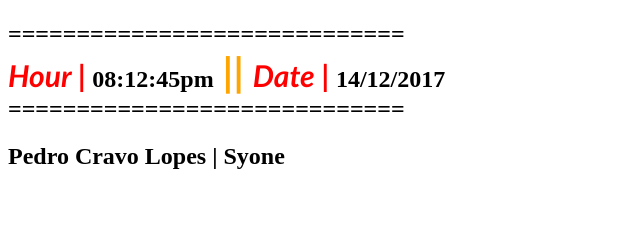
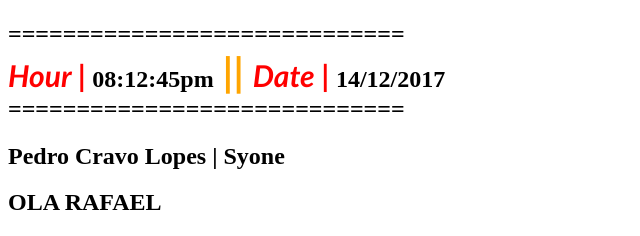
Before and after one commit to pedroclopessyone/tests, a PHP site: page / in a window 1280 px wide. Shown: the part 693-929 px from the top of the page, without its empty margins (0-640 px from the left). Before the commit the page ends 862 px from the top, so only its background shows below. Run offline with PHP 8.4, Linux system fonts and the light colour scheme.

Commit message:
teste rafael openshift

```diff
--- a/index.php
+++ b/index.php
@@ -30,6 +30,7 @@ echo '<i style="color:red;font-size:30px;font-family:calibri ;">
 echo "=============================";
 ?></h2>
 <h2>Pedro Cravo Lopes | Syone</h2>
+<h2>OLA RAFAEL</h2>
 </body>
 
 </html>
```
